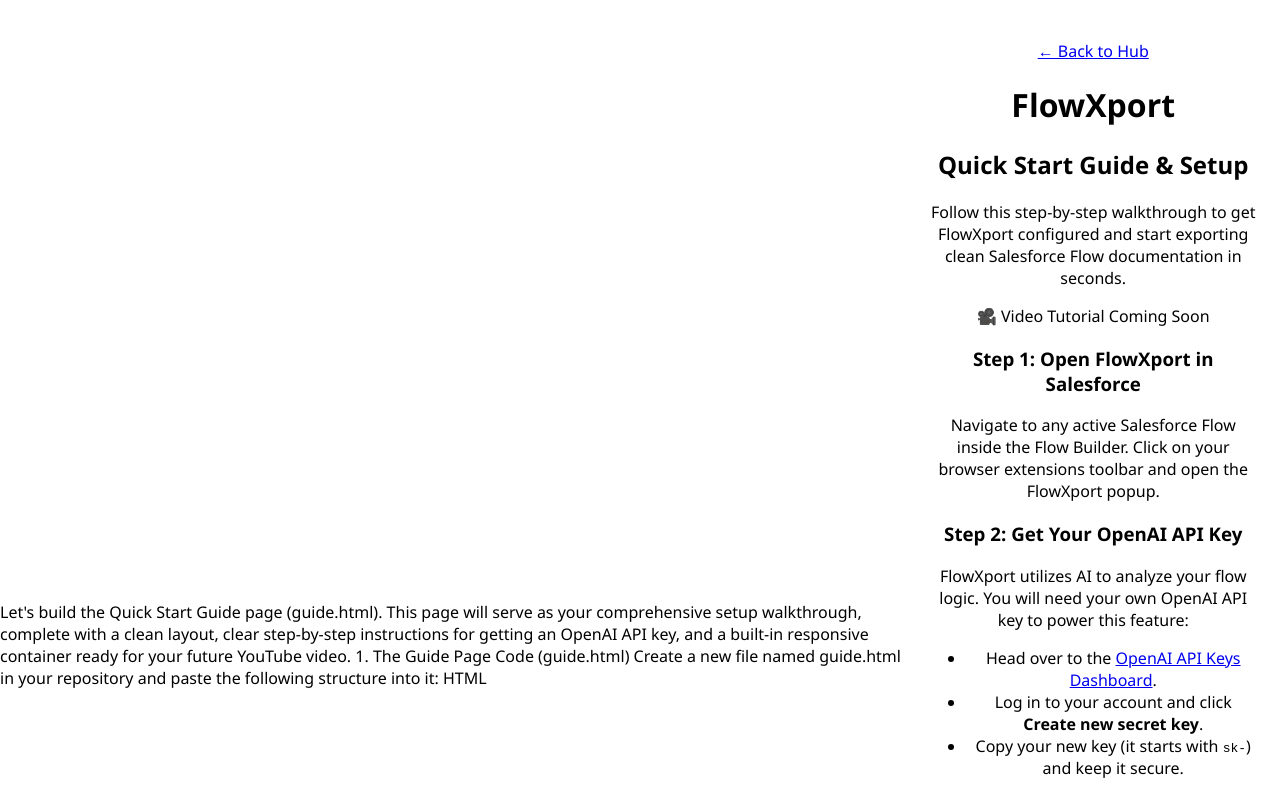
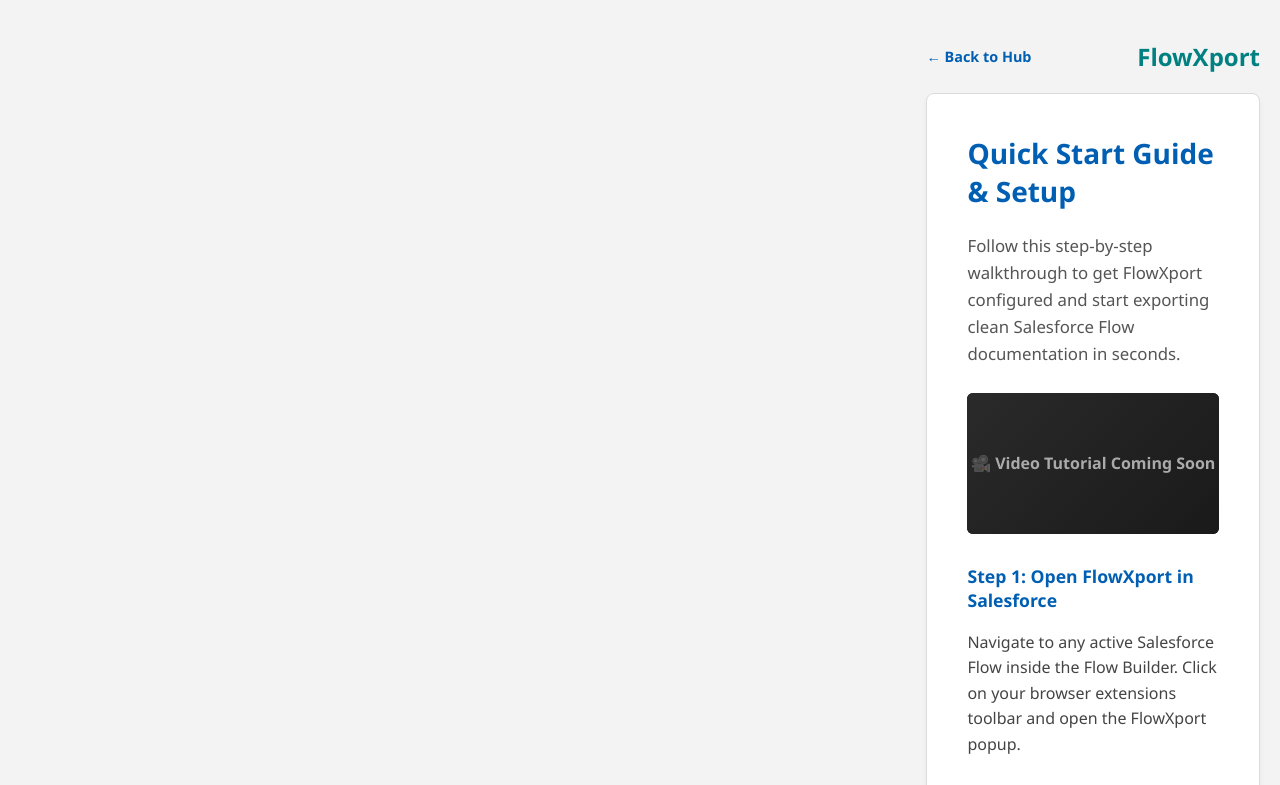
Before and after one commit to Glencp14/flowxport.github.io, a plain HTML site: page guide.html in a window 1280 px wide. Shown: the top 785 px of the page. Drawn offline with Linux system fonts and the light colour scheme.

Commit message:
Update style.css

```diff
--- a/style.css
+++ b/style.css
@@ -1,4 +1,3 @@
-CSS
 :root {
     --sf-blue: #005fb2;
     --fx-accent: #008080;
@@ -114,3 +113,102 @@
     border-top: 1px solid var(--border-color);
     padding-top: 20px;
 }
+
+/* --- Additional Layout Adjustments for Inner Pages --- */
+
+.page-container {
+    text-align: left;
+    max-width: 700px;
+}
+
+.page-header {
+    display: flex;
+    justify-content: space-between;
+    align-items: center;
+    margin-bottom: 20px;
+}
+
+.logo-small {
+    font-size: 1.5rem;
+    color: var(--fx-accent);
+    margin: 0;
+}
+
+.back-link {
+    color: var(--sf-blue);
+    text-decoration: none;
+    font-weight: 600;
+    font-size: 0.9rem;
+}
+
+.back-link:hover {
+    text-decoration: underline;
+}
+
+.content-box {
+    background: var(--bg-surface);
+    padding: 40px;
+    border-radius: 8px;
+    border: 1px solid var(--border-color);
+    box-shadow: 0 4px 6px rgba(0,0,0,0.04);
+    margin-bottom: 30px;
+}
+
+.content-box h2 {
+    color: var(--sf-blue);
+    margin-top: 0;
+    font-size: 1.75rem;
+}
+
+.content-box h3 {
+    color: var(--sf-blue);
+    font-size: 1.1rem;
+    margin-top: 30px;
+}
+
+.intro-text {
+    font-size: 1.05rem;
+    color: #555;
+    line-height: 1.6;
+}
+
+/* Responsive Video Container (Ready for YouTube Embed) */
+.video-container {
+    position: relative;
+    width: 100%;
+    padding-bottom: 56.25%; /* 16:9 Aspect Ratio */
+    background: #111;
+    border-radius: 6px;
+    overflow: hidden;
+    margin: 25px 0;
+}
+
+.video-placeholder {
+    position: absolute;
+    top: 0;
+    left: 0;
+    width: 100%;
+    height: 100%;
+    display: flex;
+    justify-content: center;
+    align-items: center;
+    color: #aaa;
+    font-weight: 600;
+    background: linear-gradient(135deg, #2a2a2a, #1a1a1a);
+}
+
+.steps-list ul {
+    padding-left: 20px;
+    color: #444;
+    line-height: 1.6;
+}
+
+.steps-list p {
+    color: #444;
+    line-height: 1.6;
+}
+
+.bottom-nav {
+    margin-top: 40px;
+    text-align: center;
+}
```
